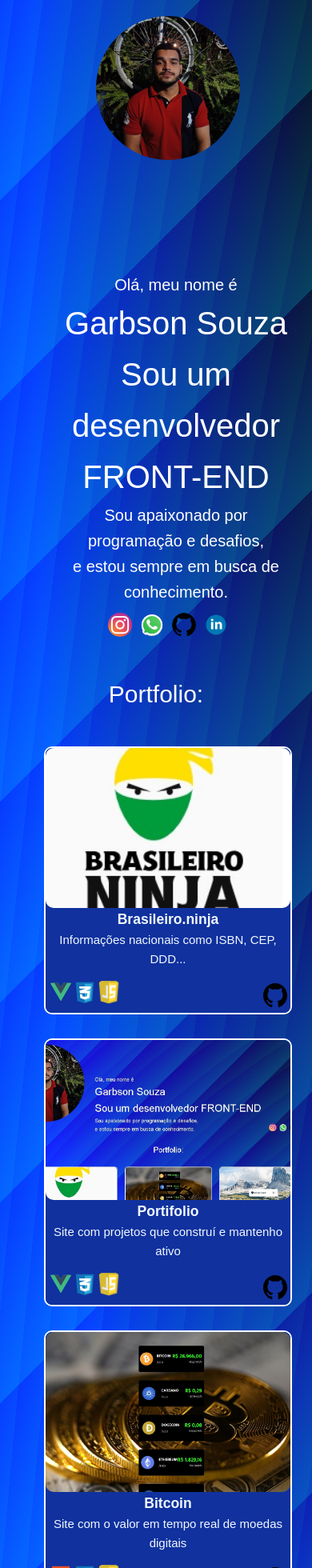
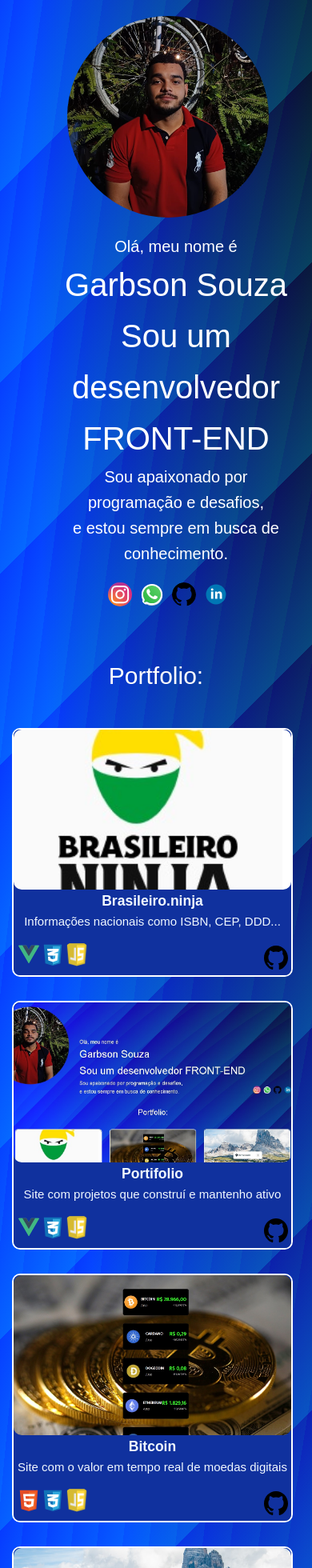
Before and after one commit to Garbson/portifolio, a Vue app: page / in a window 390 px wide. Shown: the top 1960 px of the page at 80% size. Built offline with nearby package versions, Linux system fonts and the light colour scheme.

Commit message:
centralização

```diff
--- a/src/App.vue
+++ b/src/App.vue
@@ -145,7 +145,7 @@ header {
 }
 
 .foto {
-  width: 300px;
+  width: 400px;
   height: 100%;
   border-radius: 50%;
   margin-top: 20px;
@@ -157,6 +157,7 @@ header {
   margin-top: 140px;
   margin-left: 20px;
   padding-left: 20px;
+  padding-right: 20px;
   padding-right: 20px;
   font-size: 20px;
   color: #ffffff;
@@ -238,4 +239,42 @@ header {
     margin-bottom: 20px; /* Add some space between stacked cards */
   }
 }
+@media screen and (max-width: 600px) {
+  .apresentacao {
+    flex-direction: column;
+    align-items: center;
+  }
+
+  .foto {
+    width: 70%;
+    max-width: 300px;
+    margin-left: 0; /* Remova a margem da esquerda */
+    margin-right: 0; /* Remova a margem da direita */
+  }
+
+  .sobre {
+    text-align: center;
+    margin-top: 20px;
+  }
+
+  .redes {
+    margin-top: 20px;
+  }
+
+  .redes img {
+    margin-bottom: 10px;
+  }
+
+  .portfolio {
+    margin-top: 20px;
+  }
+
+  .container {
+    margin: 0;
+  }
+
+  .con {
+    margin: 0;
+  }
+}
 </style>
```
